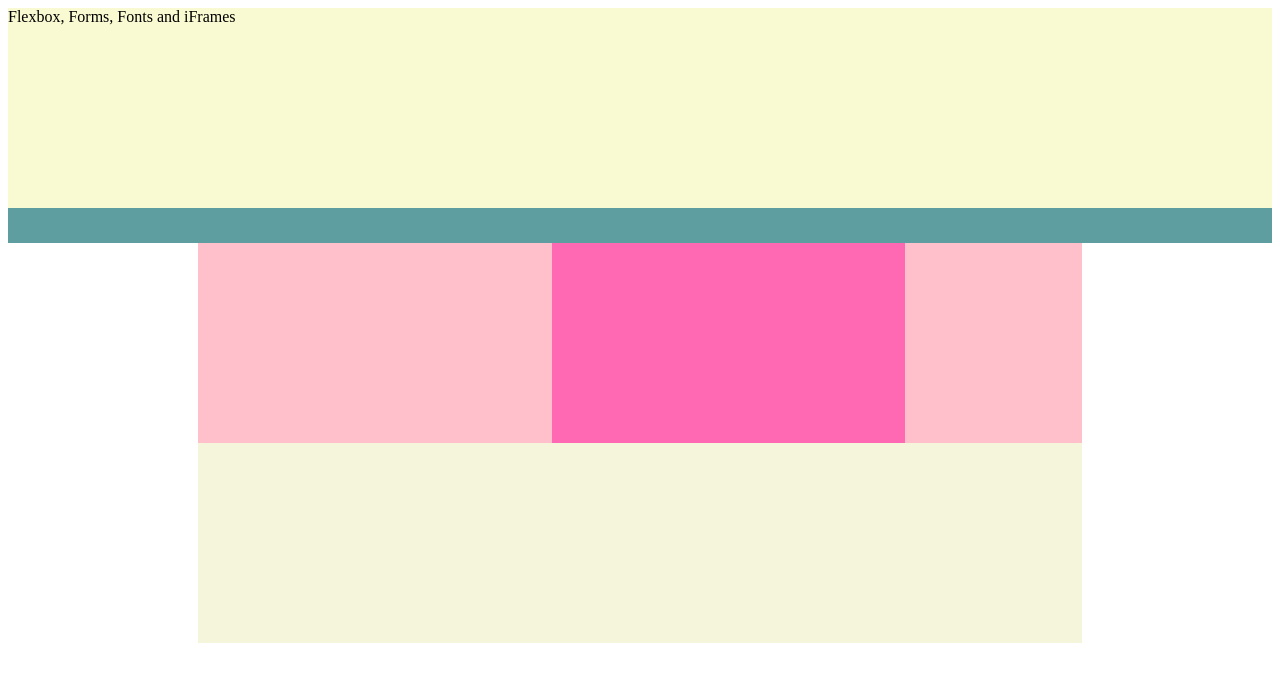
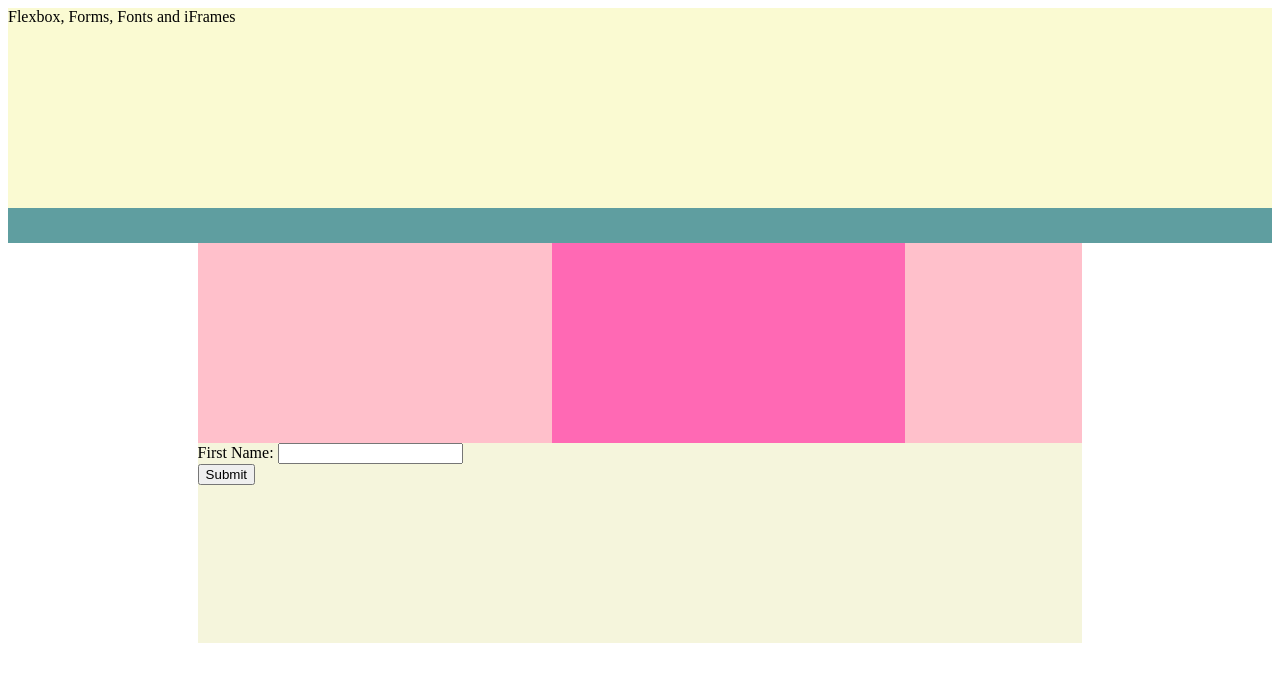
Before and after one commit to Smegret/flexbox_forms_iframes, a plain HTML site: page index.html in a window 1280 px wide. Drawn offline with Linux system fonts and the light colour scheme.

Commit message:
Update index.html

```diff
--- a/index.html
+++ b/index.html
@@ -22,5 +22,13 @@
         <footer>  </footer>
   </div>
 
+<form action="">
+
+  <label for="first">First Name:</label>
+    <input type="text" id="first"><br>
+    <button type="submit">Submit</button>
+
+</form>
+
 </body>
 </html>
```
